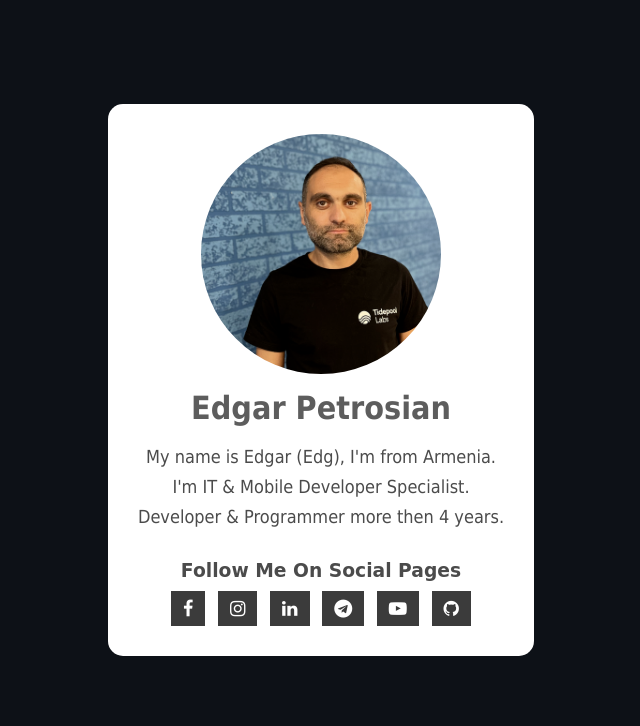
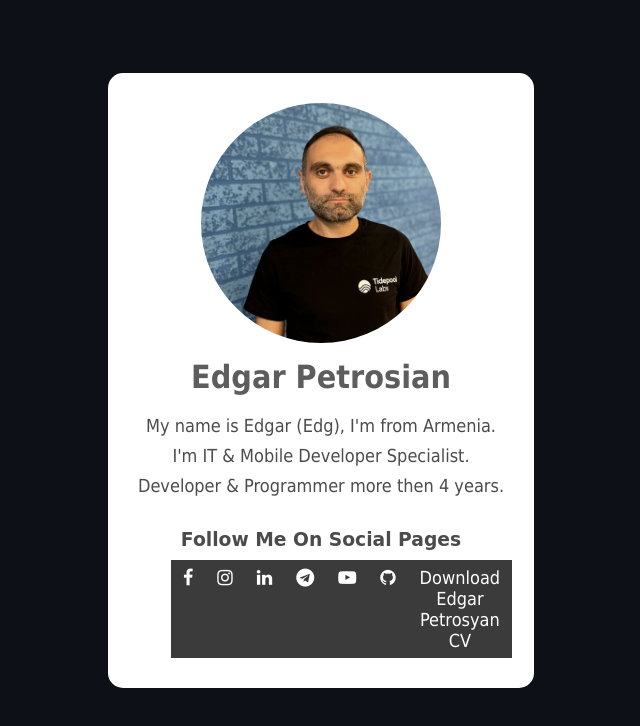
Before and after one commit to EdgarPetrosian/edgarpetrosian.github.io, a plain HTML site: page index.html in a window 1280 px wide. Shown: the whole page, without its empty margins (319-959 px from the left). Drawn offline with Linux system fonts and the light colour scheme.

Commit message:
Added cv download chance

```diff
--- a/index.html
+++ b/index.html
@@ -31,6 +31,7 @@
                     <a href="https://t.me/edgarpetrosian" target="_blank"><i class="fa fa-telegram"></i></a>
                     <a href="https://www.youtube.com/channel/UCjxQot8Md9CzYtjaJuqj5ig" target="_blank"><i class="fa fa-youtube-play"></i></a>
                     <a href="https://github.com/EdgarPetrosian" target="_blank"><i class="fa fa-github"></i></a>
+                    <a href ="/CV/Edgar Petrosyan CV.pdf" attributes-list> Download Edgar Petrosyan CV</a>
                 </div>
             </div>
         </div>
```
Also changed, not shown: 1 other file.
